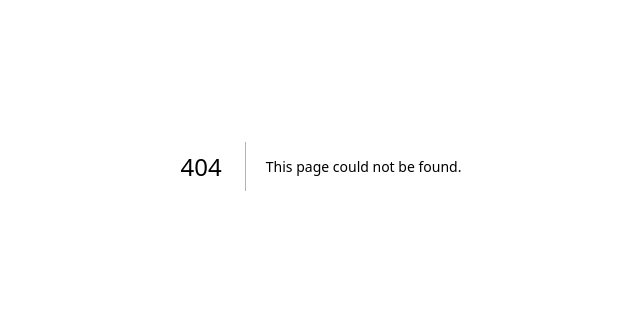
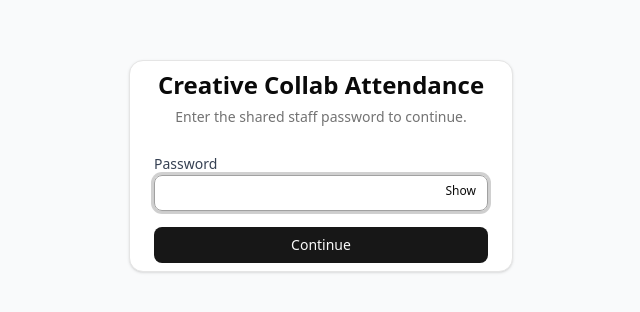
Before and after one commit to wipash/creativecollabreports, a Next.js app: page /login in a window 1280 px wide. Before the commit this address had no page. Shown: the part 234-546 px from the top of the page, without its empty margins (319-959 px from the left). Built offline with nearby package versions, Linux system fonts and the light colour scheme.

Commit message:
Implement password authentication with session management and middleware protection

```diff
--- /dev/null
+++ b/src/app/api/auth/login/route.ts
@@ -0,0 +1,59 @@
+import { NextResponse } from 'next/server';
+import { cookies } from 'next/headers';
+import {
+  SESSION_COOKIE,
+  SESSION_DURATION_MS,
+  generateSessionToken,
+} from '@/lib/auth/session';
+
+export async function POST(request: Request) {
+  try {
+    let body: unknown;
+
+    try {
+      body = await request.json();
+    } catch {
+      return NextResponse.json({ error: 'Password required' }, { status: 400 });
+    }
+
+    const password =
+      typeof body === 'object' && body !== null && 'password' in body
+        ? (body as { password?: string }).password
+        : undefined;
+
+    if (!password) {
+      return NextResponse.json({ error: 'Password required' }, { status: 400 });
+    }
+
+    const appPassword = process.env.APP_PASSWORD;
+
+    if (!appPassword) {
+      console.error('APP_PASSWORD is not configured');
+      return NextResponse.json(
+        { error: 'Authentication not configured' },
+        { status: 500 }
+      );
+    }
+
+    if (password !== appPassword) {
+      return NextResponse.json({ error: 'Invalid password' }, { status: 401 });
+    }
+
+    const expiresAt = Date.now() + SESSION_DURATION_MS;
+    const token = await generateSessionToken(expiresAt);
+
+    const cookieStore = await cookies();
+    cookieStore.set(SESSION_COOKIE, token, {
+      httpOnly: true,
+      secure: process.env.NODE_ENV === 'production',
+      sameSite: 'lax',
+      maxAge: SESSION_DURATION_MS / 1000,
+      path: '/',
+    });
+
+    return NextResponse.json({ success: true });
+  } catch (error) {
+    console.error('Error processing login request:', error);
+    return NextResponse.json({ error: 'Server error' }, { status: 500 });
+  }
+}
--- /dev/null
+++ b/src/app/api/auth/logout/route.ts
@@ -0,0 +1,9 @@
+import { NextResponse } from 'next/server';
+import { cookies } from 'next/headers';
+import { SESSION_COOKIE } from '@/lib/auth/session';
+
+export async function POST() {
+  const cookieStore = await cookies();
+  cookieStore.delete(SESSION_COOKIE);
+  return NextResponse.json({ success: true });
+}
--- /dev/null
+++ b/src/app/login/page.tsx
@@ -0,0 +1,130 @@
+'use client';
+
+import { useEffect, useMemo, useRef, useState } from 'react';
+import { useRouter, useSearchParams } from 'next/navigation';
+import { Card, CardContent, CardHeader, CardTitle } from '@/components/ui/card';
+import { Input } from '@/components/ui/input';
+import { Button } from '@/components/ui/button';
+
+export default function LoginPage() {
+  const router = useRouter();
+  const searchParams = useSearchParams();
+  const passwordInputRef = useRef<HTMLInputElement>(null);
+
+  const [password, setPassword] = useState('');
+  const [showPassword, setShowPassword] = useState(false);
+  const [error, setError] = useState('');
+  const [loading, setLoading] = useState(false);
+
+  useEffect(() => {
+    passwordInputRef.current?.focus();
+  }, []);
+
+  const from = useMemo(() => {
+    const param = searchParams.get('from');
+    if (!param) {
+      return '/';
+    }
+
+    return param.startsWith('/') ? param : '/';
+  }, [searchParams]);
+
+  const handleSubmit = async (event: React.FormEvent<HTMLFormElement>) => {
+    event.preventDefault();
+    if (!password) {
+      setError('Password required');
+      return;
+    }
+
+    setLoading(true);
+    setError('');
+
+    try {
+      const response = await fetch('/api/auth/login', {
+        method: 'POST',
+        headers: { 'Content-Type': 'application/json' },
+        body: JSON.stringify({ password }),
+      });
+
+      if (response.ok) {
+        setPassword('');
+        router.replace(from);
+        router.refresh();
+        return;
+      }
+
+      if (response.status === 401) {
+        setError('Incorrect password');
+        setPassword('');
+        passwordInputRef.current?.focus();
+        return;
+      }
+
+      if (response.status === 400) {
+        setError('Password required');
+        passwordInputRef.current?.focus();
+        return;
+      }
+
+      setError('Authentication service unavailable');
+    } catch {
+      setError('Authentication service unavailable');
+    } finally {
+      setLoading(false);
+    }
+  };
+
+  return (
+    <div className="min-h-screen bg-gray-50 flex items-center justify-center px-4 py-12">
+      <Card className="w-full max-w-sm">
+        <CardHeader>
+          <CardTitle className="text-2xl text-center">Creative Collab Attendance</CardTitle>
+          <p className="text-sm text-muted-foreground text-center">
+            Enter the shared staff password to continue.
+          </p>
+        </CardHeader>
+        <CardContent>
+          <form className="space-y-4" onSubmit={handleSubmit}>
+            <div className="space-y-2">
+              <label htmlFor="password" className="text-sm font-medium text-gray-700">
+                Password
+              </label>
+              <div className="relative">
+                <Input
+                  id="password"
+                  ref={passwordInputRef}
+                  type={showPassword ? 'text' : 'password'}
+                  value={password}
+                  autoComplete="current-password"
+                  onChange={(event) => setPassword(event.target.value)}
+                  disabled={loading}
+                  aria-invalid={error ? 'true' : 'false'}
+                />
+                <Button
+                  type="button"
+                  variant="ghost"
+                  size="sm"
+                  className="absolute inset-y-0 right-0 px-3 text-xs"
+                  onClick={() => setShowPassword((prev) => !prev)}
+                  disabled={loading}
+                >
+                  {showPassword ? 'Hide' : 'Show'}
+                </Button>
+              </div>
+            </div>
+
+            {error && (
+              <p className="text-sm text-red-600" role="alert" aria-live="polite">
+                {error}
+              </p>
+            )}
+
+            <Button type="submit" className="w-full" disabled={loading}>
+              {loading ? 'Signing in...' : 'Continue'}
+            </Button>
+          </form>
+        </CardContent>
+      </Card>
+    </div>
+  );
+}
--- /dev/null
+++ b/src/lib/auth/session.ts
@@ -0,0 +1,51 @@
+const encoder = new TextEncoder();
+const subtleCrypto = typeof crypto !== 'undefined' ? crypto.subtle : undefined;
+
+export const SESSION_COOKIE = 'art-class-auth';
+export const SESSION_DURATION_MS = 24 * 60 * 60 * 1000; // 24 hours
+
+function toHex(buffer: ArrayBuffer) {
+  return Array.from(new Uint8Array(buffer))
+    .map((byte) => byte.toString(16).padStart(2, '0'))
+    .join('');
+}
+
+async function signPayload(payload: string) {
+  if (!subtleCrypto) {
+    throw new Error('Web Crypto API is not available in this runtime');
+  }
+
+  const secret = process.env.APP_PASSWORD;
+  if (!secret) {
+    throw new Error('APP_PASSWORD is not set');
+  }
+
+  const data = encoder.encode(`${payload}:${secret}`);
+  const digest = await subtleCrypto.digest('SHA-256', data);
+  return toHex(digest).slice(0, 32);
+}
+
+export async function generateSessionToken(expiresAt: number) {
+  const signature = await signPayload(`${expiresAt}`);
+  return `${expiresAt}.${signature}`;
+}
+
+export async function validateSessionToken(token: string, now: number = Date.now()) {
+  const [expiresAtStr, signature] = token.split('.');
+  const expiresAt = Number(expiresAtStr);
+  if (!expiresAt || !signature) {
+    return false;
+  }
+
+  if (now > expiresAt) {
+    return false;
+  }
+
+  try {
+    const expectedSignature = await signPayload(expiresAtStr);
+    return signature === expectedSignature;
+  } catch (error) {
+    console.error('Auth validation failed:', error);
+    return false;
+  }
+}
--- /dev/null
+++ b/src/middleware.ts
@@ -0,0 +1,47 @@
+import { NextRequest, NextResponse } from 'next/server';
+import { SESSION_COOKIE, validateSessionToken } from '@/lib/auth/session';
+
+const PUBLIC_PATHS = ['/login', '/api/auth/login', '/api/auth/logout'];
+
+export async function middleware(request: NextRequest) {
+  const { pathname } = request.nextUrl;
+
+  const isPublicPath = PUBLIC_PATHS.some((publicPath) => {
+    if (publicPath === pathname) {
+      return true;
+    }
+
+    return pathname.startsWith(`${publicPath}/`);
+  });
+
+  if (isPublicPath) {
+    return NextResponse.next();
+  }
+
+  if (!process.env.APP_PASSWORD) {
+    console.warn('APP_PASSWORD is not set. Bypassing authentication for this request.');
+    return NextResponse.next();
+  }
+
+  const sessionToken = request.cookies.get(SESSION_COOKIE)?.value;
+
+  if (!sessionToken || !(await validateSessionToken(sessionToken))) {
+    if (pathname.startsWith('/api/')) {
+      return NextResponse.json({ error: 'Unauthorized' }, { status: 401 });
+    }
+
+    const loginUrl = request.nextUrl.clone();
+    loginUrl.pathname = '/login';
+
+    const from = `${request.nextUrl.pathname}${request.nextUrl.search}` || '/';
+    loginUrl.searchParams.set('from', from);
+
+    return NextResponse.redirect(loginUrl);
+  }
+
+  return NextResponse.next();
+}
+
+export const config = {
+  matcher: ['/((?!_next/static|_next/image|favicon.ico|public).*)'],
+};
```
Also changed, not shown: .claude/specs/authentication-spec.md, 1 other file (tests, documents, lock files or other folders).
